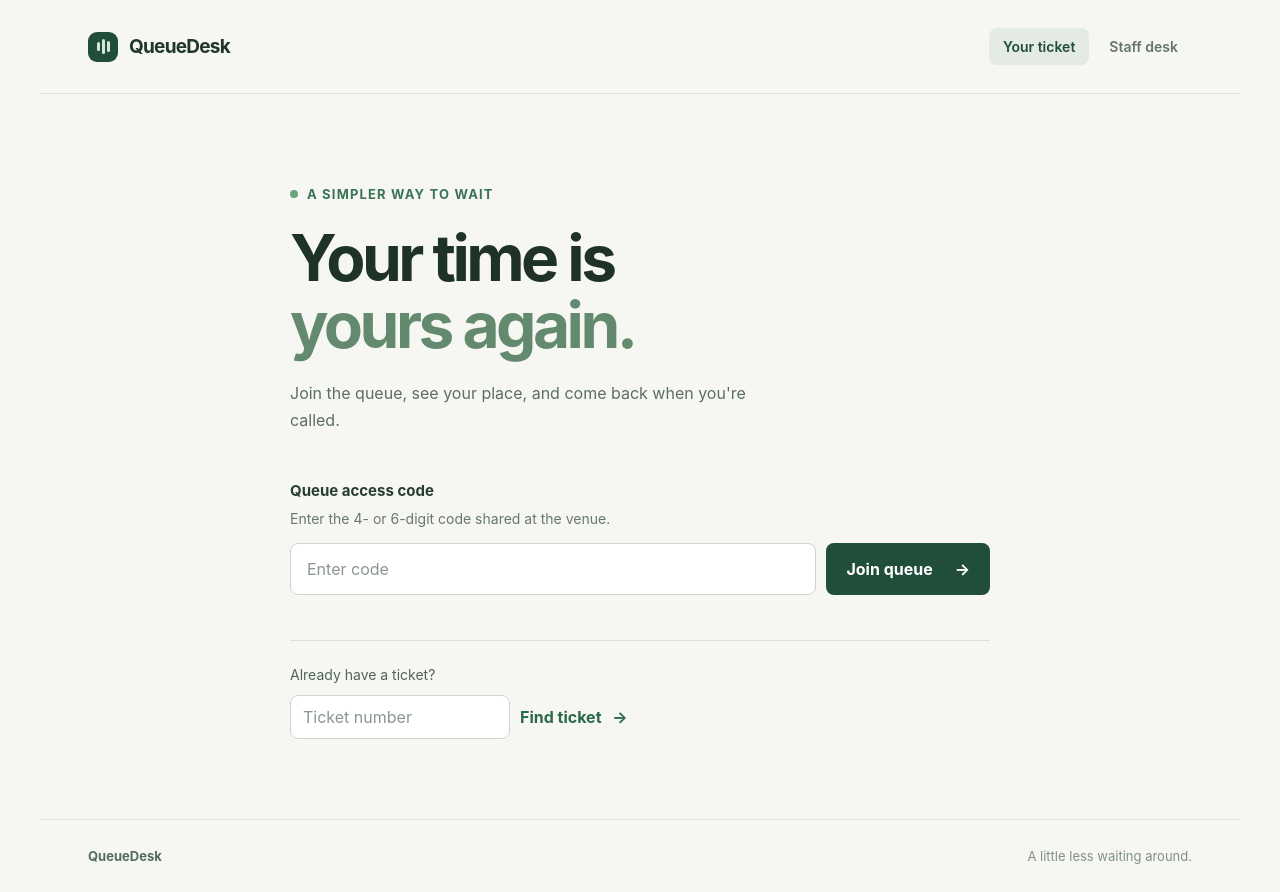
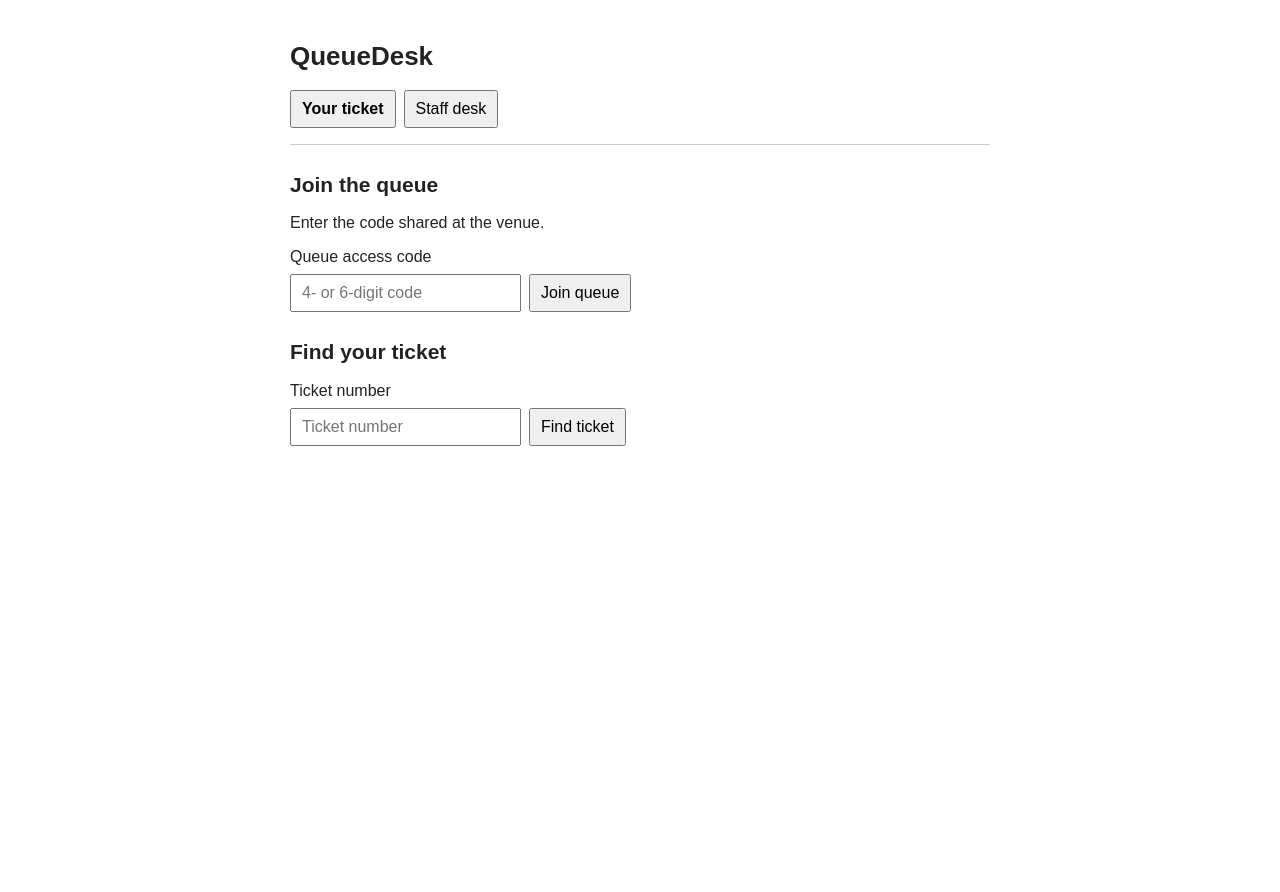
Before and after one commit to aryadharmadhikari/QueueDesk, a React (Vite) app in the folder client/: page / in a window 1280 px wide. After the commit the page ends 800 px from the top, so only its background shows below. Built offline with nearby package versions, Linux system fonts and the light colour scheme.

Commit message:
style: simplify queue interface

```diff
--- a/client/src/App.jsx
+++ b/client/src/App.jsx
@@ -7,20 +7,16 @@ export default function App() {
 
   return (
     <div className="app">
-      <header className="header">
-        <button className="brand" onClick={() => setPage('visitor')} aria-label="QueueDesk home">
-          <span className="brand-mark" aria-hidden="true"><span></span><span></span><span></span></span>
-          <span>QueueDesk</span>
-        </button>
-        <nav className="nav" aria-label="Main navigation">
-          <button className={page === 'visitor' ? 'active' : ''} onClick={() => setPage('visitor')}>Your ticket</button>
-          <button className={page === 'staff' ? 'active' : ''} onClick={() => setPage('staff')}>Staff desk</button>
+      <header>
+        <h1>QueueDesk</h1>
+        <nav aria-label="Main navigation">
+          <button type="button" aria-pressed={page === 'visitor'} onClick={() => setPage('visitor')}>Your ticket</button>
+          <button type="button" aria-pressed={page === 'staff'} onClick={() => setPage('staff')}>Staff desk</button>
         </nav>
       </header>
-      <main className="main">
+      <main>
         {page === 'visitor' ? <Visitor /> : <Staff />}
       </main>
-      <footer className="footer"><span>QueueDesk</span><span>A little less waiting around.</span></footer>
     </div>
   );
 }
--- a/client/src/Staff.jsx
+++ b/client/src/Staff.jsx
@@ -47,24 +47,25 @@ export default function Staff() {
   const waiting = tickets.filter(ticket => ticket.status === 'waiting');
 
   return (
-    <section className="content staff-page">
-      <p className="eyebrow"><span className="dot" /> Staff desk</p>
-      <div className="staff-heading"><div><h1>Keep the line moving.</h1><p className="intro">Call the next ticket when you're ready.</p></div>
-        <div className="waiting-count"><strong>{waiting.length}</strong><span>waiting</span></div></div>
-      {error && <p className="notice error" role="alert">{error}</p>}
-      <div className="desk-section">
-        <div className="section-heading"><h2>At the counter</h2><span>NOW SERVING</span></div>
-        <div className="counter-row">
-          <div>{called ? <><p className="counter-number">#{String(called.number).padStart(3, '0')}</p><p className="muted">Ticket called</p></> : <><p className="counter-empty">No one is being served</p><p className="muted">Call the next ticket to get started.</p></>}</div>
-          {called ? <button className="primary" disabled={busy} onClick={() => update(`/tickets/${called.number}/serve`)}>Mark served <span aria-hidden="true">→</span></button>
-            : <button className="primary" disabled={busy || loading || waiting.length === 0} onClick={() => update('/queue/call-next')}>Call next <span aria-hidden="true">→</span></button>}
-        </div>
-      </div>
-      <div className="desk-section queue-section">
-        <div className="section-heading"><h2>Waiting queue</h2><span>{waiting.length} {waiting.length === 1 ? 'TICKET' : 'TICKETS'}</span></div>
-        {loading ? <p className="empty">Loading queue...</p> : waiting.length === 0 ? <p className="empty">No tickets waiting. New tickets will appear here.</p> :
-          <ol className="queue-list">{waiting.map((ticket, index) => <li key={ticket.number}><span className="queue-position">{String(index + 1).padStart(2, '0')}</span><strong>Ticket #{String(ticket.number).padStart(3, '0')}</strong><span className="queue-label">Waiting</span></li>)}</ol>}
-      </div>
+    <section>
+      <h2>Staff desk</h2>
+      {error && <p className="error" role="alert">{error}</p>}
+      <h3>At the counter</h3>
+      {called ? (
+        <>
+          <p>Ticket #{String(called.number).padStart(3, '0')}</p>
+          <button disabled={busy} onClick={() => update(`/tickets/${called.number}/serve`)}>Mark served</button>
+        </>
+      ) : (
+        <>
+          <p>No ticket is being served.</p>
+          <button disabled={busy || loading || waiting.length === 0} onClick={() => update('/queue/call-next')}>Call next</button>
+        </>
+      )}
+      <h3>Waiting queue ({waiting.length})</h3>
+      {loading ? <p>Loading queue...</p> : waiting.length === 0 ? <p>No tickets waiting.</p> : (
+        <ol>{waiting.map(ticket => <li key={ticket.number}>Ticket #{String(ticket.number).padStart(3, '0')}</li>)}</ol>
+      )}
     </section>
   );
 }
--- a/client/src/Visitor.jsx
+++ b/client/src/Visitor.jsx
@@ -76,60 +76,51 @@ export default function Visitor() {
 
   if (number) {
     return (
-      <section className="content ticket-page">
-        <p className="eyebrow"><span className="dot" /> Your place in line</p>
-        <h1>{ticket?.status === 'served' ? 'Your visit is complete.' : "You're in the queue."}</h1>
-        <p className="intro">{ticket?.status === 'served' ? 'Your ticket has been marked as served.' : 'Keep this page open or return later to check your status.'}</p>
-        {error && <p className="notice error" role="alert">{error}</p>}
-        {ticket ? <TicketView ticket={ticket} /> : !error && <p className="notice">Loading your ticket...</p>}
-        <button className="text-button" onClick={leaveTicket}>Back to queue entry <span aria-hidden="true">→</span></button>
+      <section>
+        <h2>{ticket?.status === 'served' ? 'Your visit is complete' : 'Your ticket'}</h2>
+        <p>Keep your ticket number to check your status later.</p>
+        {error && <p className="error" role="alert">{error}</p>}
+        {ticket ? <TicketView ticket={ticket} /> : !error && <p>Loading your ticket...</p>}
+        <button type="button" onClick={leaveTicket}>Back to queue entry</button>
       </section>
     );
   }
 
   return (
-    <section className="content join-page">
-      <p className="eyebrow"><span className="dot" /> A simpler way to wait</p>
-      <h1>Your time is<br /><em>yours again.</em></h1>
-      <p className="intro">Join the queue, see your place, and come back when you're called.</p>
-      <form className="join-form" onSubmit={join}>
+    <section>
+      <h2>Join the queue</h2>
+      <p>Enter the code shared at the venue.</p>
+      <form onSubmit={join}>
         <label htmlFor="code">Queue access code</label>
-        <p className="field-hint">Enter the 4- or 6-digit code shared at the venue.</p>
         <div className="form-row">
           <input id="code" value={code} onChange={event => setCode(event.target.value.replace(/\D/g, '').slice(0, 6))}
-            inputMode="numeric" pattern="(?:[0-9]{4}|[0-9]{6})" required placeholder="Enter code" autoComplete="off" />
-          <button className="primary" disabled={busy}>{busy ? 'Joining...' : 'Join queue'} <span aria-hidden="true">→</span></button>
+            inputMode="numeric" pattern="(?:[0-9]{4}|[0-9]{6})" required placeholder="4- or 6-digit code" autoComplete="off" />
+          <button disabled={busy}>{busy ? 'Joining...' : 'Join queue'}</button>
         </div>
       </form>
-      <div className="lookup">
-        <p>Already have a ticket?</p>
-        <form onSubmit={findTicket} className="lookup-form">
-          <label className="sr-only" htmlFor="ticket-number">Ticket number</label>
-          <input id="ticket-number" value={lookup} onChange={event => setLookup(event.target.value.replace(/\D/g, ''))}
-            inputMode="numeric" pattern="[1-9][0-9]*" required placeholder="Ticket number" />
-          <button className="text-button" disabled={busy}>Find ticket <span aria-hidden="true">→</span></button>
+      <section>
+        <h2>Find your ticket</h2>
+        <form onSubmit={findTicket}>
+          <label htmlFor="ticket-number">Ticket number</label>
+          <div className="form-row">
+            <input id="ticket-number" value={lookup} onChange={event => setLookup(event.target.value.replace(/\D/g, ''))}
+              inputMode="numeric" pattern="[1-9][0-9]*" required placeholder="Ticket number" />
+            <button disabled={busy}>Find ticket</button>
+          </div>
         </form>
-      </div>
-      {error && <p className="notice error" role="alert">{error}</p>}
+      </section>
+      {error && <p className="error" role="alert">{error}</p>}
     </section>
   );
 }
 
 function TicketView({ ticket }) {
-  const messages = {
-    waiting: ['Waiting', 'Your position', 'We will update your place as the queue moves.'],
-    called: ['Your turn', "You're up next", 'Please come to the counter now.'],
-    served: ['Served', 'Thank you.', "You've been served. Have a great day."],
-  };
-  const [label, title, description] = messages[ticket.status];
   return (
-    <div className={`ticket ticket-${ticket.status}`} aria-live="polite">
-      <div className="ticket-top"><span>YOUR TICKET</span><span className="status"><span className="dot" />{label}</span></div>
-      <div className="ticket-number">#{String(ticket.number).padStart(3, '0')}</div>
-      <div className="ticket-detail">
-        <div><p className="ticket-label">{title}</p><p className="ticket-description">{description}</p></div>
-        {ticket.status === 'waiting' && <strong className="position">{ticket.position}</strong>}
-      </div>
+    <div aria-live="polite">
+      <p>Ticket number: <strong>#{String(ticket.number).padStart(3, '0')}</strong></p>
+      {ticket.status === 'waiting' && <p>Position in queue: <strong>{ticket.position}</strong></p>}
+      {ticket.status === 'called' && <p><strong>It's your turn. Please come to the counter.</strong></p>}
+      {ticket.status === 'served' && <p><strong>Thank you. You have been served.</strong></p>}
     </div>
   );
 }
--- a/client/src/style.css
+++ b/client/src/style.css
@@ -1,87 +1,50 @@
 :root {
-  font-family: Inter, ui-sans-serif, system-ui, -apple-system, BlinkMacSystemFont, "Segoe UI", sans-serif;
-  color: #1d2d28;
-  background: #f6f7f3;
-  font-synthesis: none;
+  font-family: Arial, sans-serif;
+  color: #222;
+  background: #fff;
 }
-* { box-sizing: border-box; }
-body { margin: 0; min-width: 320px; }
-button, input { font: inherit; }
+
+body {
+  margin: 0;
+}
+
+.app {
+  max-width: 700px;
+  margin: 0 auto;
+  padding: 24px;
+}
+
+header {
+  padding-bottom: 16px;
+  border-bottom: 1px solid #ccc;
+}
+
+h1 { font-size: 26px; }
+h2 { font-size: 21px; }
+h3 { font-size: 17px; }
+
+nav, .form-row {
+  display: flex;
+  flex-wrap: wrap;
+  gap: 8px;
+}
+
+main, main section section {
+  margin-top: 28px;
+}
+
+label {
+  display: block;
+  margin-bottom: 8px;
+}
+
+input, button {
+  font: inherit;
+  padding: 8px 10px;
+}
+
 button { cursor: pointer; }
-button:disabled { cursor: not-allowed; opacity: .5; }
-button:focus-visible, input:focus-visible { outline: 3px solid #7aab91; outline-offset: 3px; }
-.app { min-height: 100vh; display: flex; flex-direction: column; }
-.header, .footer { width: min(1200px, 100%); margin: 0 auto; display: flex; align-items: center; justify-content: space-between; padding: 28px 48px; }
-.header { border-bottom: 1px solid #dce2db; }
-.brand { display: inline-flex; gap: 11px; align-items: center; border: 0; background: none; color: #20352c; font-size: 19px; font-weight: 750; letter-spacing: -.04em; padding: 0; }
-.brand-mark { width: 30px; height: 30px; border-radius: 9px; background: #214e3b; display: flex; align-items: center; justify-content: center; gap: 2px; }
-.brand-mark span { width: 3px; background: #d4e7d5; border-radius: 4px; }
-.brand-mark span:nth-child(1) { height: 9px; }
-.brand-mark span:nth-child(2) { height: 15px; }
-.brand-mark span:nth-child(3) { height: 11px; }
-.nav { display: flex; gap: 6px; }
-.nav button { border: 0; background: transparent; color: #65746a; padding: 10px 14px; font-size: 14px; font-weight: 600; border-radius: 8px; }
-.nav button.active { background: #e3ebe3; color: #214e3b; }
-.main { flex: 1; width: 100%; }
-.content { width: min(700px, calc(100% - 48px)); margin: 0 auto; padding: 92px 0 80px; }
-.eyebrow { display: flex; align-items: center; gap: 9px; color: #3a7355; font-size: 13px; font-weight: 750; letter-spacing: .09em; text-transform: uppercase; margin: 0 0 22px; }
-.dot { display: inline-block; width: 8px; height: 8px; flex: 0 0 8px; border-radius: 50%; background: #69a47a; }
-h1 { margin: 0; color: #1e3229; font-size: clamp(42px, 7vw, 64px); line-height: 1.05; letter-spacing: -.055em; font-weight: 700; }
-h1 em { color: #638a6e; font-style: normal; }
-.intro { margin: 22px 0 0; max-width: 490px; color: #5c6e62; line-height: 1.65; font-size: 16px; }
-.join-form { margin-top: 48px; }
-label { display: block; color: #263d30; font-size: 15px; font-weight: 700; }
-.field-hint { color: #68786d; font-size: 14px; line-height: 1.5; margin: 8px 0 14px; }
-.form-row, .lookup-form { display: flex; gap: 10px; }
-input { min-width: 0; border: 1px solid #cbd5c9; border-radius: 8px; background: #fff; padding: 15px 16px; color: #1c3025; }
-input::placeholder { color: #8a978c; }
-.form-row input { flex: 1; }
-.primary { display: inline-flex; justify-content: center; align-items: center; gap: 22px; border: 0; border-radius: 8px; background: #214e3b; color: #fff; font-weight: 700; padding: 16px 20px; white-space: nowrap; }
-.primary:hover:not(:disabled) { background: #173c2d; }
-.lookup { margin-top: 45px; padding-top: 25px; border-top: 1px solid #dce2db; }
-.lookup p { color: #51645a; margin: 0 0 12px; font-size: 14px; }
-.lookup-form input { max-width: 220px; padding: 11px 12px; }
-.text-button { border: 0; background: transparent; padding: 10px 0; color: #2a6949; font-weight: 700; text-align: left; }
-.text-button span { margin-left: 7px; }
-.notice { margin: 22px 0 0; color: #51645a; font-size: 14px; line-height: 1.5; }
-.error { color: #9a3931; }
-.ticket-page h1, .staff-page h1 { font-size: clamp(37px, 6vw, 50px); }
-.ticket { margin: 42px 0 20px; padding: 28px 30px 30px; border: 1px solid #d6e0d4; border-radius: 14px; background: #fff; }
-.ticket-top, .section-heading { display: flex; justify-content: space-between; align-items: center; gap: 16px; }
-.ticket-top > span:first-child, .section-heading > span { color: #75847a; font-size: 12px; font-weight: 750; letter-spacing: .1em; }
-.status { display: inline-flex; align-items: center; gap: 7px; color: #3c7552; background: #edf5ed; border-radius: 30px; padding: 7px 10px; font-size: 13px; font-weight: 700; }
-.ticket-number { font-size: 48px; font-weight: 700; letter-spacing: -.04em; margin-top: 22px; }
-.ticket-detail { display: flex; align-items: end; justify-content: space-between; gap: 20px; margin-top: 26px; padding-top: 23px; border-top: 1px solid #e6ece4; }
-.ticket-label { font-size: 19px; font-weight: 700; margin: 0; }
-.ticket-description { color: #68786d; line-height: 1.5; margin: 8px 0 0; font-size: 14px; }
-.position { color: #2f7850; font-size: 56px; line-height: 1; }
-.staff-heading { display: flex; align-items: end; justify-content: space-between; gap: 24px; }
-.waiting-count { display: flex; flex-direction: column; text-align: right; color: #617267; font-size: 13px; }
-.waiting-count strong { color: #2d6c48; font-size: 38px; line-height: 1; }
-.desk-section { margin-top: 44px; }
-.section-heading { border-bottom: 1px solid #dce2db; padding-bottom: 15px; }
-h2 { font-size: 17px; margin: 0; }
-.counter-row { display: flex; align-items: center; justify-content: space-between; gap: 20px; padding: 24px 0; }
-.counter-number { margin: 0; font-size: 35px; font-weight: 700; letter-spacing: -.04em; }
-.counter-empty { margin: 0; font-weight: 700; }
-.muted { color: #68786d; font-size: 14px; margin: 7px 0 0; }
-.queue-section { margin-top: 30px; }
-.queue-list { list-style: none; padding: 0; margin: 0; }
-.queue-list li { display: flex; align-items: center; gap: 18px; padding: 19px 0; border-bottom: 1px solid #e2e8e0; font-size: 15px; }
-.queue-position { width: 25px; flex-shrink: 0; color: #829087; font-size: 13px; }
-.queue-label { margin-left: auto; color: #688071; font-size: 13px; }
-.empty { color: #68786d; padding: 22px 0; font-size: 14px; line-height: 1.5; }
-.footer { border-top: 1px solid #dce2db; color: #819087; font-size: 13px; }
-.footer span:first-child { color: #536b5b; font-weight: 700; }
-.sr-only { position: absolute; width: 1px; height: 1px; padding: 0; margin: -1px; overflow: hidden; clip: rect(0, 0, 0, 0); white-space: nowrap; border: 0; }
-@media (max-width: 600px) {
-  .header, .footer { padding: 20px 24px; }
-  .brand { font-size: 17px; }
-  .nav button { padding: 9px; font-size: 13px; }
-  .content { padding: 64px 0; }
-  .form-row { flex-direction: column; }
-  .form-row .primary { width: 100%; }
-  .staff-heading { align-items: start; }
-  .counter-row { align-items: flex-start; flex-direction: column; }
-  .footer { gap: 14px; }
-}
+button:disabled { cursor: not-allowed; }
+button[aria-pressed='true'] { font-weight: bold; }
+li { margin-bottom: 8px; }
+.error { color: #a32121; }
```
